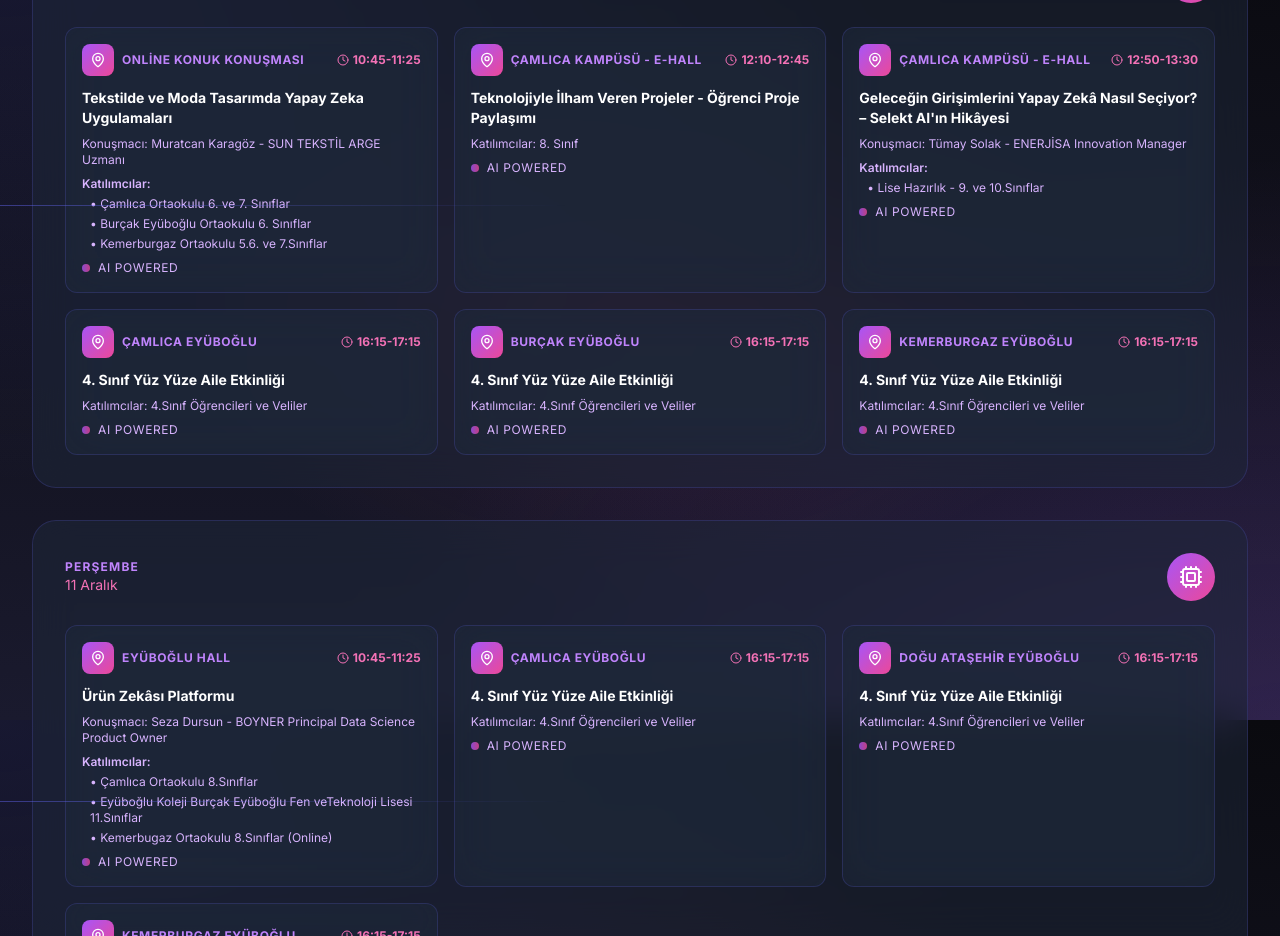
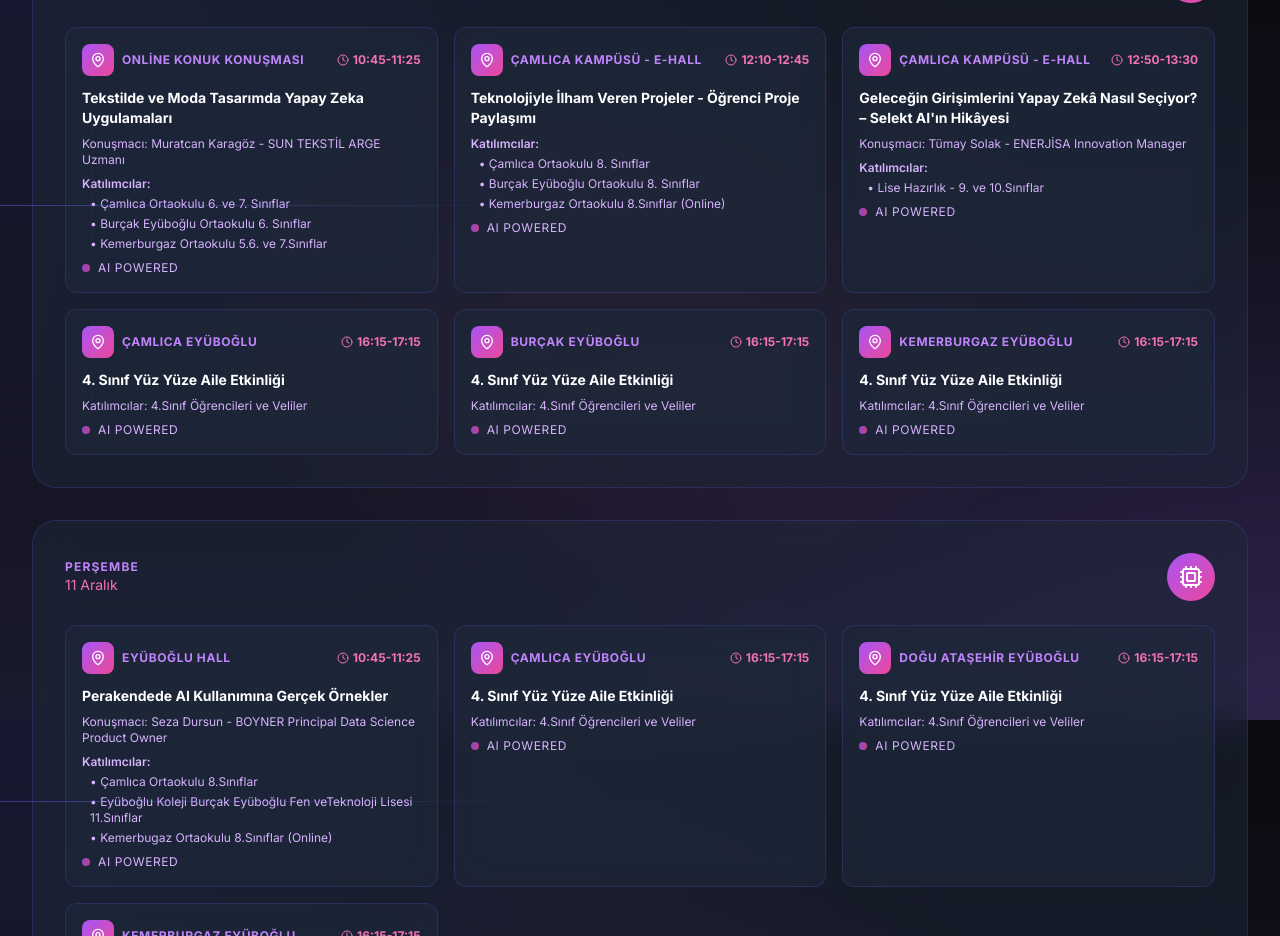
Before and after one commit to ufukpolatt/kodlamahaftasi, a Next.js app: page / in a window 1280 px wide. Shown: the part 2480-3416 px from the top of the page. Built offline with nearby package versions, Linux system fonts and the light colour scheme.

Commit message:
Update mock data and replace speaker image

```diff
--- a/src/data/mockData.ts
+++ b/src/data/mockData.ts
@@ -49,7 +49,7 @@ export const scheduleDays = [
     date: "10 Aralık",
     events: [
       { title: "Tekstilde ve Moda Tasarımda Yapay Zeka Uygulamaları", time: "10:45-11:25", track: "Online Konuk Konuşması", speaker: "Konuşmacı: Muratcan Karagöz - SUN TEKSTİL ARGE Uzmanı", participants: "Çamlıca Ortaokulu 6. ve 7. Sınıflar\nBurçak Eyüboğlu Ortaokulu 6. Sınıflar\nKemerburgaz Ortaokulu 5.6. ve 7.Sınıflar" },
-      { title: "Teknolojiyle İlham Veren Projeler - Öğrenci Proje Paylaşımı", time: "12:10-12:45", track: "Çamlıca Kampüsü - E-Hall", speaker: "8. Sınıf" },
+      { title: "Teknolojiyle İlham Veren Projeler - Öğrenci Proje Paylaşımı", time: "12:10-12:45", track: "Çamlıca Kampüsü - E-Hall", speaker: " ", participants: "Çamlıca Ortaokulu 8. Sınıflar\nBurçak Eyüboğlu Ortaokulu 8. Sınıflar\n Kemerburgaz Ortaokulu 8.Sınıflar (Online)"},
       { title: "Geleceğin Girişimlerini Yapay Zekâ Nasıl Seçiyor? – Selekt AI'ın Hikâyesi", time: "12:50-13:30", track: "Çamlıca Kampüsü - E-Hall", speaker: "Konuşmacı: Tümay Solak - ENERJİSA Innovation Manager", participants: " Lise Hazırlık - 9. ve 10.Sınıflar" },
       { title: "4. Sınıf Yüz Yüze Aile Etkinliği", time: "16:15-17:15", track: "ÇAMLICA EYÜBOĞLU", speaker: " 4.Sınıf Öğrencileri ve Veliler " },
       { title: "4. Sınıf Yüz Yüze Aile Etkinliği", time: "16:15-17:15", track: "BURÇAK EYÜBOĞLU", speaker: " 4.Sınıf Öğrencileri ve Veliler " },
@@ -60,7 +60,7 @@ export const scheduleDays = [
     day: "Perşembe",
     date: "11 Aralık",
     events: [
-      { title: "Ürün Zekâsı Platformu", time: "10:45-11:25", track: "Eyüboğlu Hall", speaker: "Konuşmacı: Seza Dursun - BOYNER Principal Data Science Product Owner", participants: "Çamlıca Ortaokulu 8.Sınıflar \n Eyüboğlu Koleji Burçak Eyüboğlu Fen veTeknoloji Lisesi 11.Sınıflar\nKemerbugaz Ortaokulu 8.Sınıflar (Online)" },
+      { title: "Perakendede AI Kullanımına Gerçek Örnekler", time: "10:45-11:25", track: "Eyüboğlu Hall", speaker: "Konuşmacı: Seza Dursun - BOYNER Principal Data Science Product Owner", participants: "Çamlıca Ortaokulu 8.Sınıflar \n Eyüboğlu Koleji Burçak Eyüboğlu Fen veTeknoloji Lisesi 11.Sınıflar\nKemerbugaz Ortaokulu 8.Sınıflar (Online)" },
       { title: "4. Sınıf Yüz Yüze Aile Etkinliği", time: "16:15-17:15", track: "ÇAMLICA EYÜBOĞLU", speaker: "4.Sınıf Öğrencileri ve Veliler" },
       { title: "4. Sınıf Yüz Yüze Aile Etkinliği", time: "16:15-17:15", track: "DOĞU ATAŞEHİR EYÜBOĞLU", speaker: "4.Sınıf Öğrencileri ve Veliler" },
       { title: "4. Sınıf Yüz Yüze Aile Etkinliği", time: "16:15-17:15", track: "KEMERBURGAZ EYÜBOĞLU", speaker: "4.Sınıf Öğrencileri ve Veliler" },
@@ -106,11 +106,11 @@ export const speakerSlides = [
   {
     id: 5,
     speakerName: "Seza Dursun",
-    speakerImage: "/seza_dursunn.jpeg",
+    speakerImage: "/sezzadursun.png",
     speakerRole: "BOYNER- Principal Data Science Product Owner",
     talkDate: "11 Aralık 2024",
     talkTime: "10:45-11:25",
-    talkTopic: "Ürün Zekâsı Platformu",
+    talkTopic: "Perakendede AI Kullanımına Gerçek Örnekler",
     location: "Eyüboğlu Hall",
     participants: "Çamlıca Ortaokulu 8.Sınıflar, Eyüboğlu Koleji Burçak Eyüboğlu Fen veTeknoloji Lisesi 11.Sınıflar, Kemerbugaz Ortaokulu 8.Sınıflar (Online)"
   },
@@ -403,12 +403,12 @@ export const speakers = [
   {
     name: "Seza Dursun",
     role: "BOYNER- Principal Data Science Product Owner",
-    topic: "Ürün Zekâsı Platformu ",
-    bio: "Seza Dursun, yapay zekâ ve veri bilimi alanında uzman bir isimdir. Boyner'de Data Science Product Owner olarak görev yapmakta ve aynı zamanda Yeditepe Üniversitesi'nde yapay zekâ ve veri bilimi dersleri vermektedir. MIT xPRO'da Data Science & Big Data Analytics eğitimini tamamlayan Dursun, büyük veri, makine öğrenimi ve yapay zekâ projelerinde aktif rol almaktadır.",
-    image: "/seza_dursunn.jpeg",
+    topic: "Perakendede AI Kullanımına Gerçek Örnekler",
+    bio: "Boyner'de Data Science Product Owner olarak yapay zekâ stratejilerini, projelerini ve kurumsal dönüşüm süreçlerini yönetmektedir. Generative AI alanında uzman olan Seza, aynı zamanda Yeditepe Üniversitesi’nde AI ve Veri Bilimi dersleri vermektedir. 2024’te geliştirdiği AI projeleriyle ödül almış olup, ISO/IEC 42001 yapay zekâ yönetim sistemi sertifikasyonuna sahiptir.",
+    image: "/sezzadursun.png",
     experience: "",
     achievements: "",
-    session: "Ürün Zekâsı Platformu",
+    session: "Perakendede AI Kullanımına Gerçek Örnekler",
     sessionTime: "11 Aralık 10:45-11:25",
     sessionLocation: "Eyüboğlu Hall"
   },
```
Also changed, not shown: public/seza_dursunn.jpeg (deleted), 1 other file (tests, documents, lock files or other folders).
